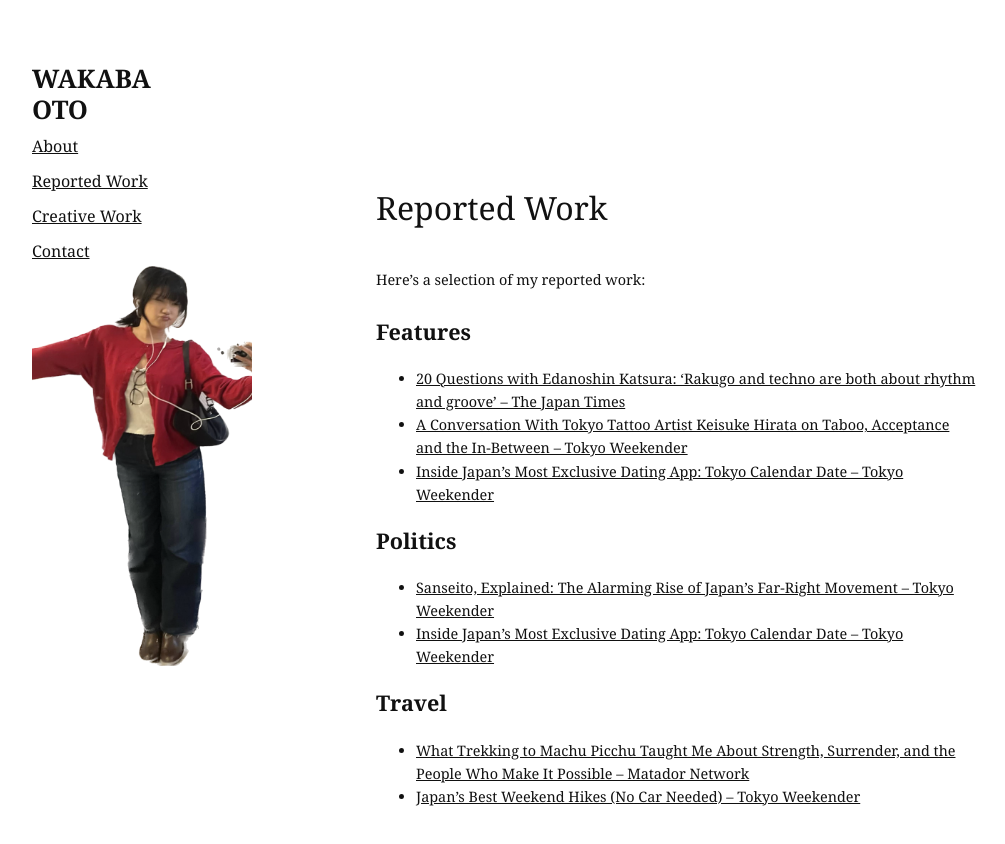
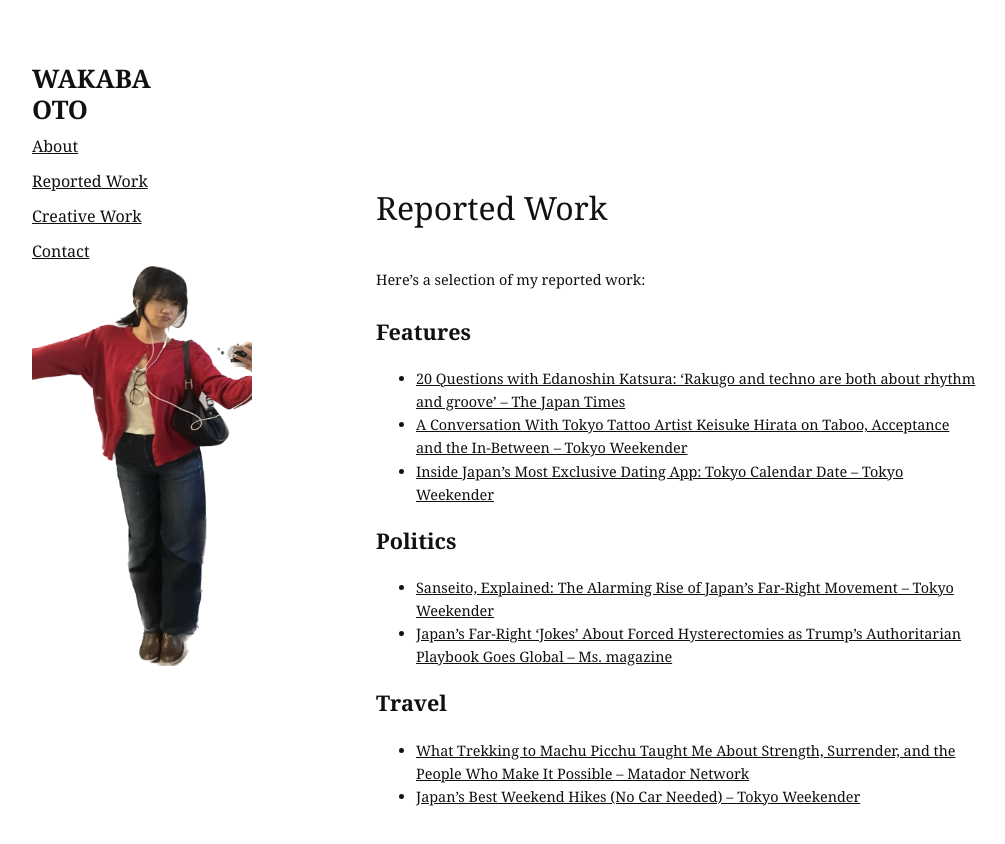
Before and after one commit to wakabss/portfolio-site, a Next.js app: page /reported in a window 1280 px wide. Shown: the top 844 px of the page, without its empty margins (106-1111 px from the left). Built offline with nearby package versions, Linux system fonts and the light colour scheme.

Commit message:
Update page.tsx

```diff
--- a/app/reported/page.tsx
+++ b/app/reported/page.tsx
@@ -54,12 +54,12 @@ export default function ReportedPage() {
           </li>
           <li>
             <a
-              href="https://www.tokyoweekender.com/japan-life/news-and-opinion/inside-japans-most-exclusive-dating-app-tokyo-calendar-date/"
+              href="https://msmagazine.com/2024/11/18/japan-conservative-birthrate-women-fiction-hysterectomy/"
               target="_blank"
               rel="noopener noreferrer"
             >
-              Inside Japan’s Most Exclusive Dating App: Tokyo Calendar Date
-              – Tokyo Weekender
+              Japan’s Far-Right ‘Jokes’ About Forced Hysterectomies as Trump’s Authoritarian Playbook Goes Global
+              – Ms. magazine
             </a>
           </li>
         </ul>
```
